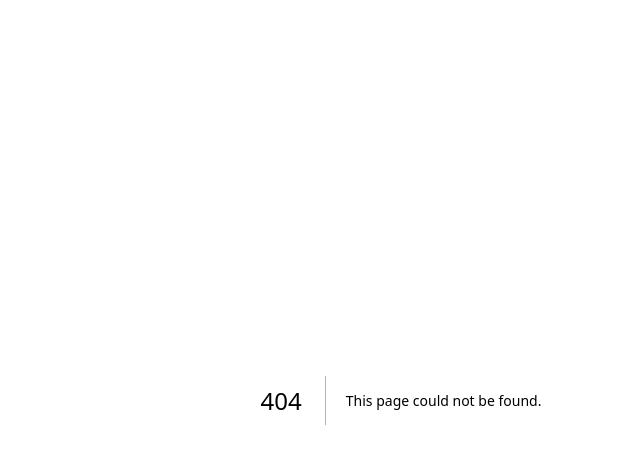
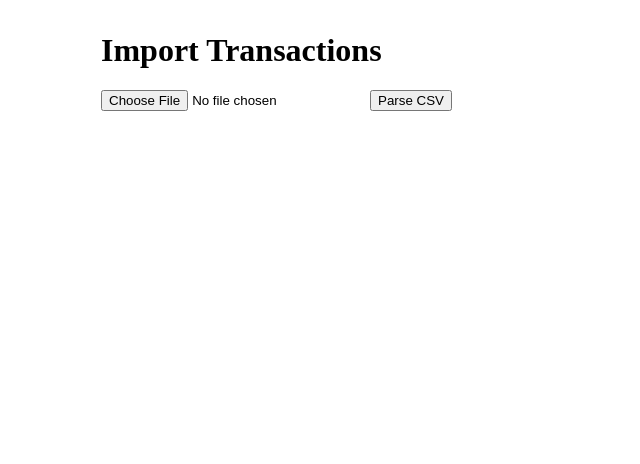
Before and after one commit to Repro22/family-budget-app, a Next.js app: page /import-transactions in a window 1280 px wide. Before the commit this address had no page. Shown: the top 464 px of the page, without its empty margins (239-879 px from the left). Built offline with nearby package versions, Linux system fonts and the light colour scheme.

Commit message:
feat: add API route /api/transactions and hook up POST from import page

```diff
--- /dev/null
+++ b/pages/api/transactions.js
@@ -0,0 +1,26 @@
+// pages/api/transactions.js
+import fs from 'fs';
+import path from 'path';
+
+export default async function handler(req, res) {
+    if (req.method !== 'POST') {
+        res.setHeader('Allow', ['POST']);
+        return res.status(405).end(`Method ${req.method} Not Allowed`);
+    }
+
+    try {
+        const transactions = req.body;        // Next.js parses JSON by default
+        // (For now just dump them into a JSON file under /data)
+        const dataDir = path.join(process.cwd(), 'data');
+        fs.mkdirSync(dataDir, { recursive: true });
+        const filePath = path.join(dataDir, 'transactions.json');
+        fs.writeFileSync(filePath, JSON.stringify(transactions, null, 2));
+
+        return res
+            .status(200)
+            .json({ message: 'Imported successfully', count: transactions.length });
+    } catch (err) {
+        console.error(err);
+        return res.status(500).json({ error: 'Failed to save transactions' });
+    }
+}
--- /dev/null
+++ b/pages/import-transactions.js
@@ -0,0 +1,95 @@
+import { useState } from 'react';
+import Papa from 'papaparse';
+
+export default function ImportTransactions() {
+    const [file, setFile] = useState(null);
+    const [transactions, setTransactions] = useState([]);
+    const [error, setError] = useState('');
+
+    const handleFileChange = (e) => {
+        setError('');
+        setTransactions([]);
+        if (e.target.files.length) {
+            setFile(e.target.files[0]);
+        }
+    };
+
+    const handleParse = () => {
+        if (!file) {
+            setError('Please choose a CSV file first.');
+            return;
+        }
+        Papa.parse(file, {
+            header: true,
+            skipEmptyLines: true,
+            complete: ({ data, errors }) => {
+                if (errors.length) {
+                    setError(`Parsing error: ${errors[0].message}`);
+                } else {
+                    setTransactions(data);
+                }
+            },
+        });
+    };
+
+    const handleConfirm = () => {
+        const handleConfirm = async () => {
+            try {
+                const res = await fetch('/api/transactions', {
+                    method: 'POST',
+                    headers: { 'Content-Type': 'application/json' },
+                    body: JSON.stringify(transactions),
+                });
+                const result = await res.json();
+                if (!res.ok) throw new Error(result.error || 'Unknown error');
+                alert(`✅ Imported ${result.count} transactions!`);
+            } catch (err) {
+                console.error(err);
+                alert(`❌ Import failed: ${err.message}`);
+            }
+        };
+
+    };
+
+    return (
+        <div style={{ maxWidth: 600, margin: '2rem auto', padding: '0 1rem' }}>
+            <h1>Import Transactions</h1>
+
+            <input
+                type="file"
+                accept=".csv"
+                onChange={handleFileChange}
+            />
+            <button onClick={handleParse} style={{ marginLeft: '1rem' }}>
+                Parse CSV
+            </button>
+
+            {error && <p style={{ color: 'red' }}>{error}</p>}
+
+            {transactions.length > 0 && (
+                <>
+                    <h2>Preview</h2>
+                    <table border="1" cellPadding="4" style={{ width: '100%', marginBottom: '1rem' }}>
+                        <thead>
+                        <tr>
+                            {Object.keys(transactions[0]).map((col) => (
+                                <th key={col}>{col}</th>
+                            ))}
+                        </tr>
+                        </thead>
+                        <tbody>
+                        {transactions.slice(0, 5).map((txn, i) => (
+                            <tr key={i}>
+                                {Object.values(txn).map((val, j) => (
+                                    <td key={j}>{val}</td>
+                                ))}
+                            </tr>
+                        ))}
+                        </tbody>
+                    </table>
+                    <button onClick={handleConfirm}>Confirm Import</button>
+                </>
+            )}
+        </div>
+    );
+}
```
